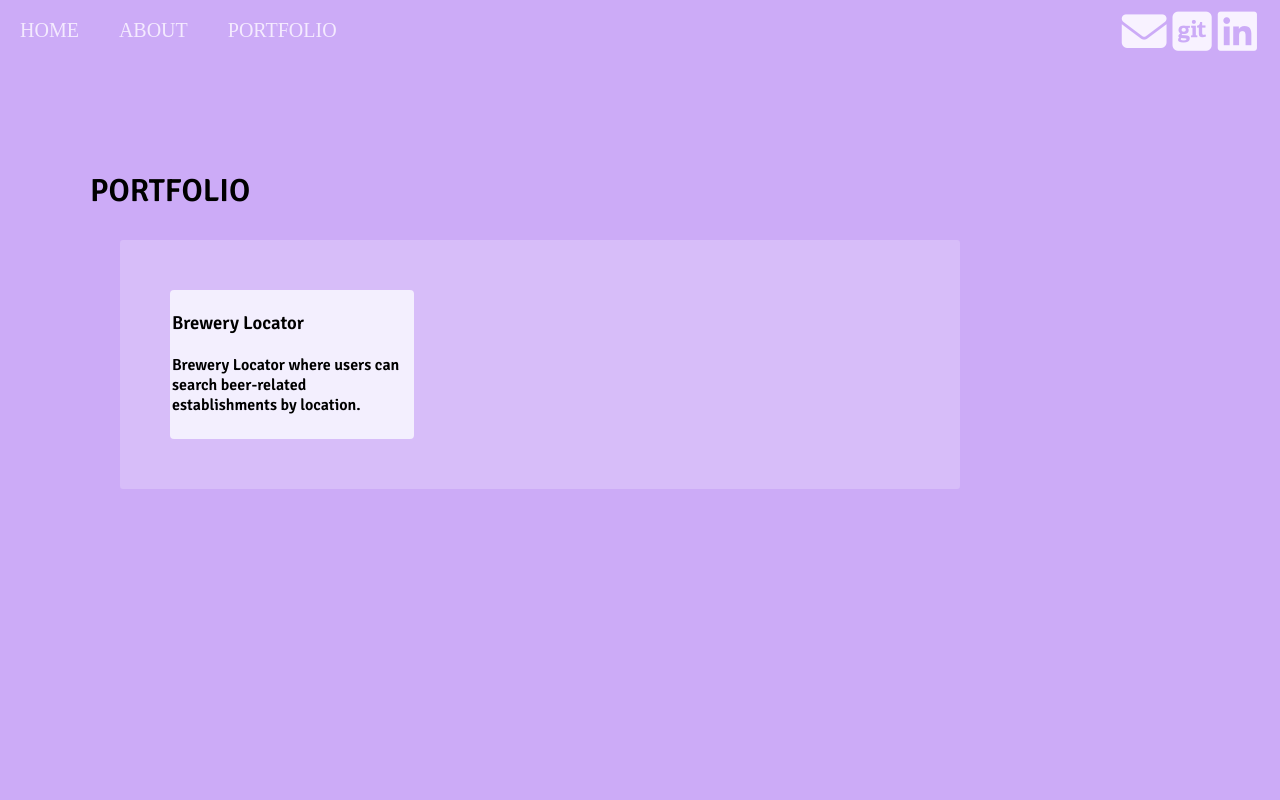
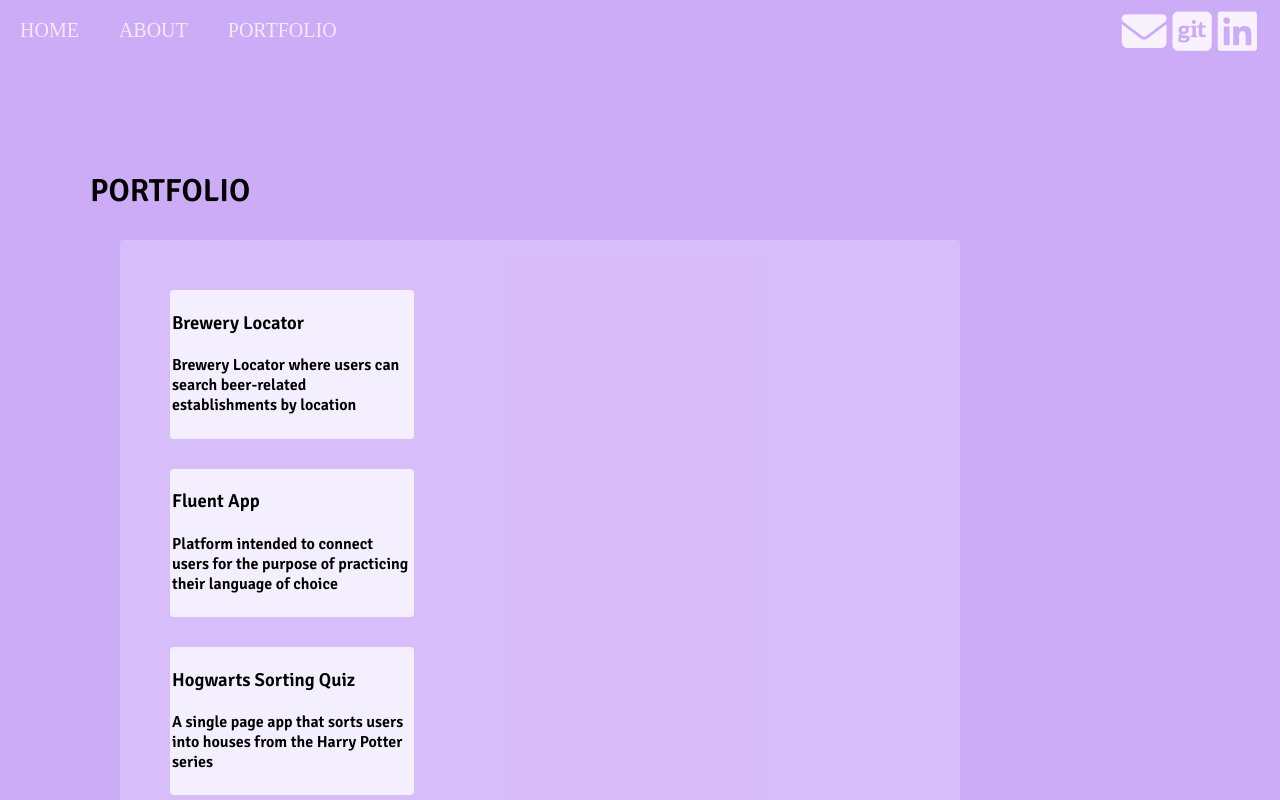
Before and after one commit to fayvera/Mock-website, a React (Create React App) app: page /portfolio in a window 1280 px wide. Shown: the top 800 px of the page. Built offline with nearby package versions, Linux system fonts and the light colour scheme.

Commit message:
successfully displays project divs

```diff
--- a/src/Portfolio/portfolio.js
+++ b/src/Portfolio/portfolio.js
@@ -1,6 +1,7 @@
 import React, { Component } from 'react'
 import { withRouter } from "react-router";
 import '../stylesheets/portfolio.css'
+import { projects } from './portfolioItems'
 
 class Portfolio extends Component{
     constructor(){
@@ -15,10 +16,14 @@ class Portfolio extends Component{
             <div class="main-portfolio-div">
                 <h1>PORTFOLIO</h1>
                 <div id="project-container">
-                    <div class="single-project-container">
-                        <h3 class="project-title">Brewery Locator</h3>
-                        <h4>Brewery Locator where users can search beer-related establishments by location.</h4>
-                    </div>
+                    {projects.map((project, index) => {
+                        return(
+                            <div class="single-project-container">
+                                <h3 class='project-title' key={index}>{project.title}</h3>
+                                <h4>{project.description}</h4>
+                            </div>
+                        )
+                    })}
                 </div>
             </div>
         )
```
